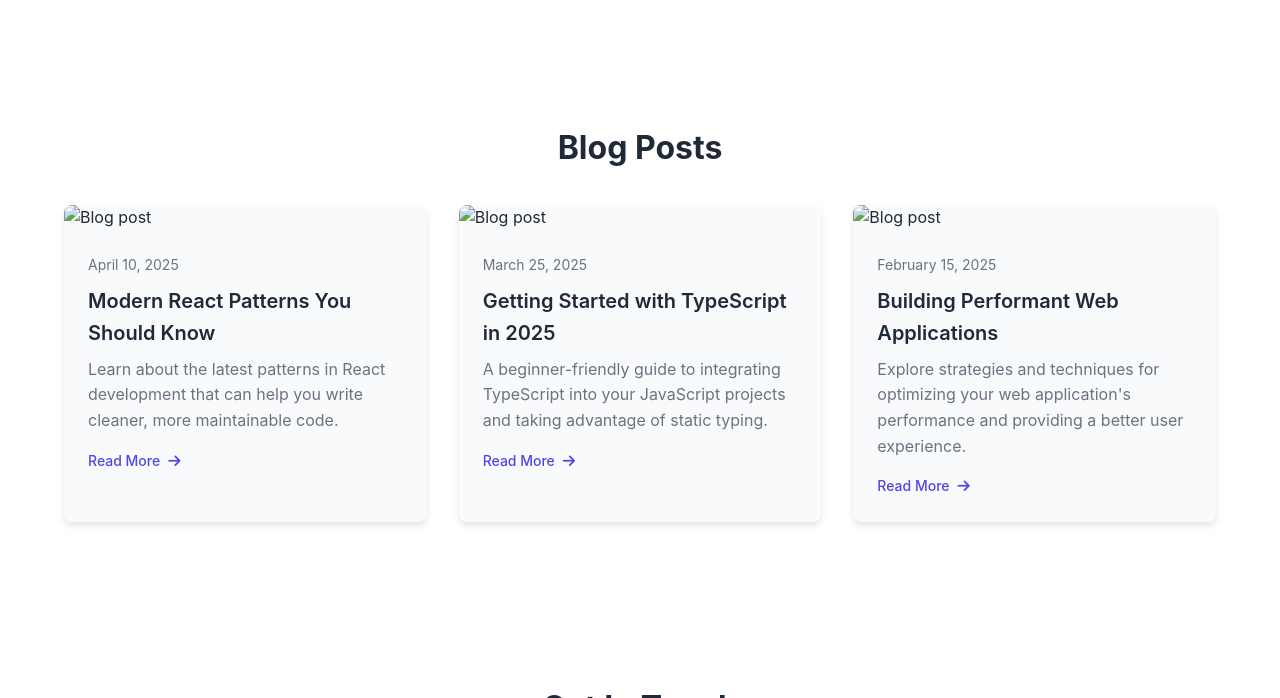
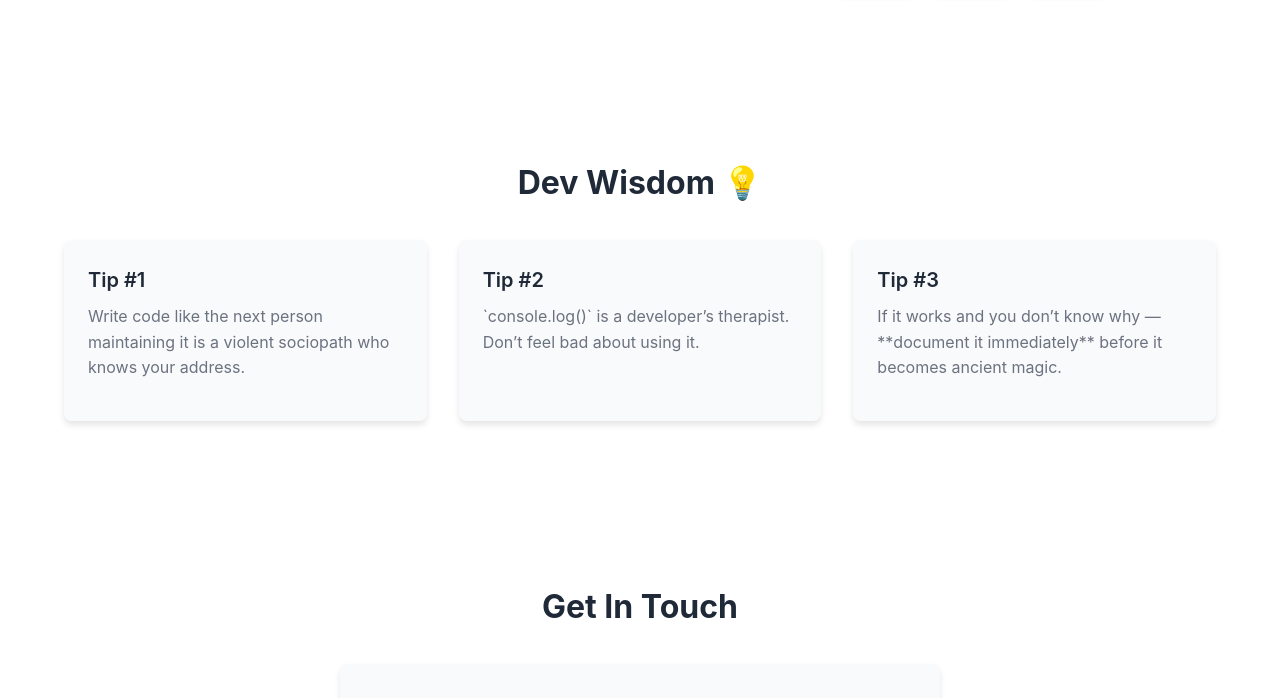
Before and after one commit to VanshikaSalekar/Vanshika-s_Portfolio, a plain HTML site: page index.html in a window 1280 px wide. Shown: the part 2848-3546 px from the top of the page. Drawn offline with nearby package versions, Linux system fonts and the light colour scheme.

Commit message:
Updated content

```diff
--- a/index.html
+++ b/index.html
@@ -1144,35 +1144,26 @@
         </section>
 
     <!-- Blog Section -->
-    <section id="blog" class="section">
+    <section id="dev-tips" class="section">
       <div class="container">
-        <h2 class="section-title">Blog Posts</h2>
-        <div class="blog-grid" id="blog-grid">
+        <h2 class="section-title">Dev Wisdom 💡</h2>
+        <div class="blog-grid">
           <div class="blog-card">
-            <img src="/api/placeholder/300/200" alt="Blog post" class="blog-image">
             <div class="blog-content">
-              <div class="blog-date">April 10, 2025</div>
-              <h3 class="blog-title">Modern React Patterns You Should Know</h3>
-              <p class="blog-excerpt">Learn about the latest patterns in React development that can help you write cleaner, more maintainable code.</p>
-              <a href="#" class="project-link">Read More <i class="fas fa-arrow-right"></i></a>
+              <h3 class="blog-title">Tip #1</h3>
+              <p class="blog-excerpt">Write code like the next person maintaining it is a violent sociopath who knows your address.</p>
             </div>
           </div>
           <div class="blog-card">
-            <img src="/api/placeholder/300/200" alt="Blog post" class="blog-image">
             <div class="blog-content">
-              <div class="blog-date">March 25, 2025</div>
-              <h3 class="blog-title">Getting Started with TypeScript in 2025</h3>
-              <p class="blog-excerpt">A beginner-friendly guide to integrating TypeScript into your JavaScript projects and taking advantage of static typing.</p>
-              <a href="#" class="project-link">Read More <i class="fas fa-arrow-right"></i></a>
+              <h3 class="blog-title">Tip #2</h3>
+              <p class="blog-excerpt">`console.log()` is a developer’s therapist. Don’t feel bad about using it.</p>
             </div>
           </div>
           <div class="blog-card">
-            <img src="/api/placeholder/300/200" alt="Blog post" class="blog-image">
             <div class="blog-content">
-              <div class="blog-date">February 15, 2025</div>
-              <h3 class="blog-title">Building Performant Web Applications</h3>
-              <p class="blog-excerpt">Explore strategies and techniques for optimizing your web application's performance and providing a better user experience.</p>
-              <a href="#" class="project-link">Read More <i class="fas fa-arrow-right"></i></a>
+              <h3 class="blog-title">Tip #3</h3>
+              <p class="blog-excerpt">If it works and you don’t know why — **document it immediately** before it becomes ancient magic.</p>
             </div>
           </div>
         </div>
@@ -1359,15 +1350,15 @@
         technologies: ['React', 'Node.js', 'Express', 'Supabase', 'Stripe API'],
         liveLink: 'https://vmart-livid.vercel.app/',
         sourceLink: '#'
+      },
+      {
+        title: 'Task Management App',
+        description: 'A drag-and-drop task management application inspired by Trello.',
+        image: 'assets/Screenshot 2025-05-04 at 12.05.20 AM.png',
+        technologies: ['React','React Router for routing', 'Heroicons for UI icons', 'Firebase', 'Tailwind CSS'],
+        liveLink: 'https://taskmaster1-ivory.vercel.app/',
+        sourceLink: '#'
       }
-      //{
-        //title: 'Task Management App',
-        //description: 'A drag-and-drop task management application inspired by Trello.',
-        //image: '/api/placeholder/300/200',
-        //technologies: ['Vue.js', 'Vuex', 'Firebase', 'Tailwind CSS'],
-        //liveLink: '#',
-        //sourceLink: '#'
-      //},
       //{
         //title: 'Weather Dashboard',
         //description: 'A weather dashboard that displays current weather and forecast data from OpenWeatherMap API.',
```
Also changed, not shown: assets/Screenshot 2025-05-04 at 12.05.20 AM.png (added), 1 other file.
